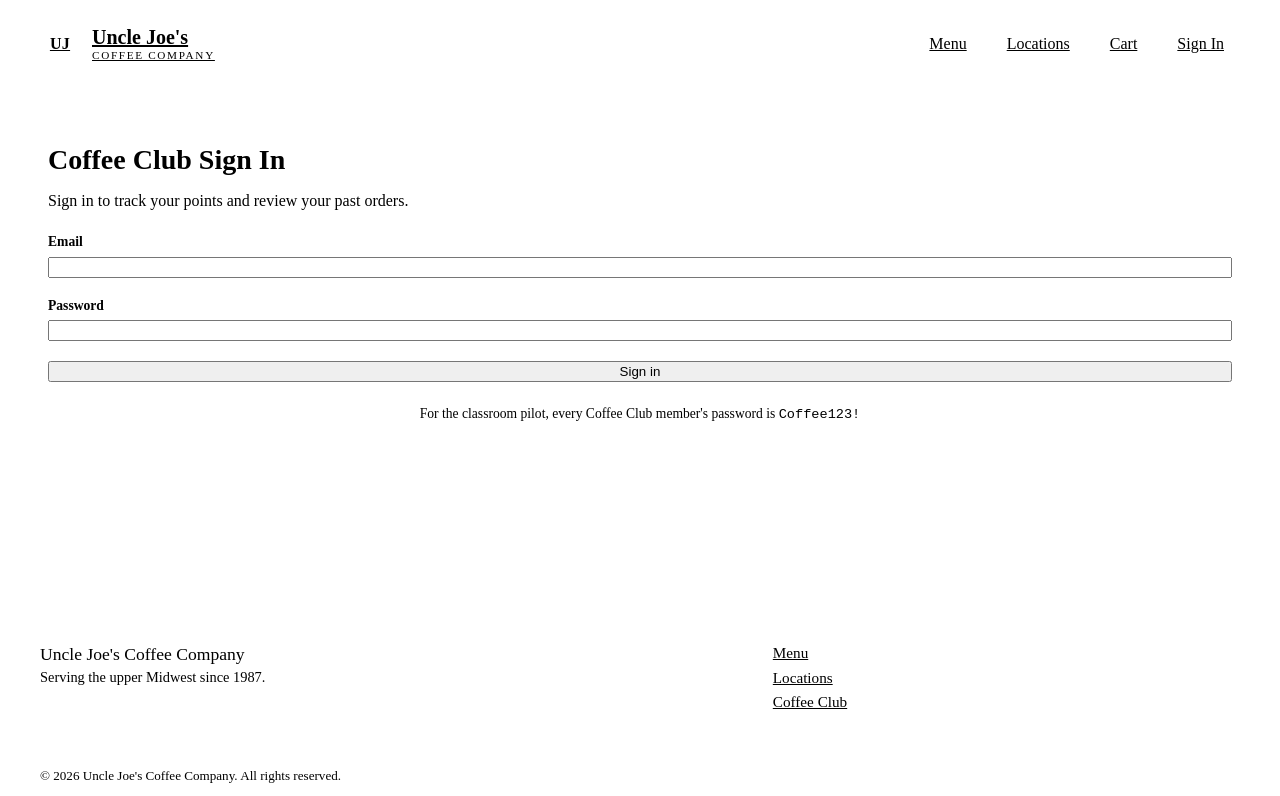
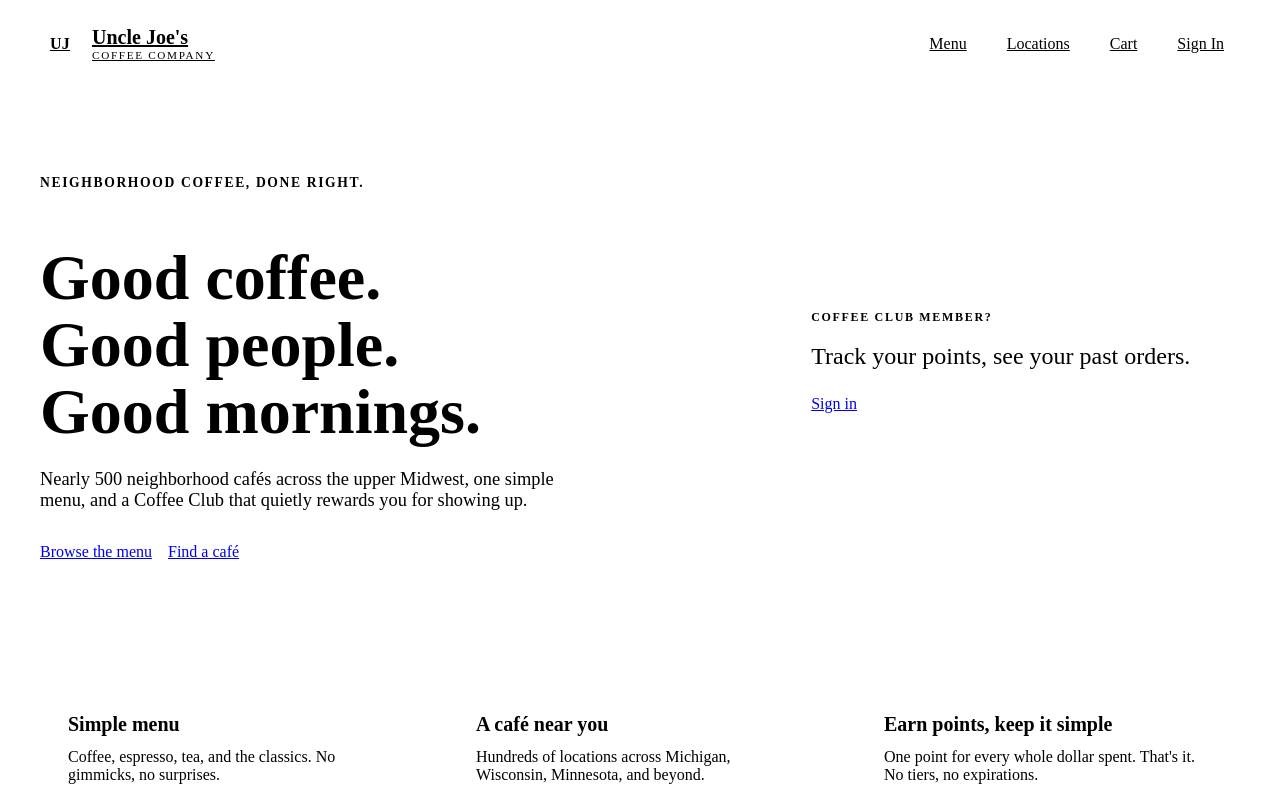
Before and after one commit to Knittala/uncle-joes-frontend, a Vue app: page / in a window 1280 px wide. Before the commit this address led to /login. Shown: the top 796 px of the page. Built offline with nearby package versions, Linux system fonts and the light colour scheme; the HTML template or start-up script is replaced by a standard one.

Commit message:
Refactor router to include new views and auth checks

```diff
--- a/src/router/index.js
+++ b/src/router/index.js
@@ -1,16 +1,45 @@
 import { createRouter, createWebHistory } from 'vue-router';
-import MenuView from '../views/MenuView.vue';
-import LoginView from '../views/LoginView.vue';
+import { auth } from '../stores/auth';
+
+import HomeView         from '../views/HomeView.vue';
+import MenuView         from '../views/MenuView.vue';
+import LocationsView    from '../views/LocationsView.vue';
+import LoginView        from '../views/LoginView.vue';
+import AccountView      from '../views/AccountView.vue';
+import CartView         from '../views/CartView.vue';
+import CheckoutView     from '../views/CheckoutView.vue';
+import ReceiptView      from '../views/ReceiptView.vue';
+import OrderHistoryView from '../views/OrderHistoryView.vue';
+import PointsView       from '../views/PointsView.vue';
 
 const routes = [
-  { path: '/', redirect: '/login' },
-  { path: '/login', name: 'Login', component: LoginView },
-  { path: '/menu', name: 'Menu', component: MenuView }
+  { path: '/',              name: 'Home',         component: HomeView },
+  { path: '/menu',          name: 'Menu',         component: MenuView },
+  { path: '/locations',     name: 'Locations',    component: LocationsView },
+  { path: '/login',         name: 'Login',        component: LoginView },
+  { path: '/cart',          name: 'Cart',         component: CartView },
+  { path: '/checkout',      name: 'Checkout',     component: CheckoutView },
+  { path: '/receipt/:orderId', name: 'Receipt',   component: ReceiptView, props: true },
+
+  // Member-only pages — redirect to /login if not signed in
+  { path: '/account',       name: 'Account',      component: AccountView,      meta: { requiresAuth: true } },
+  { path: '/orders',        name: 'OrderHistory', component: OrderHistoryView, meta: { requiresAuth: true } },
+  { path: '/points',        name: 'Points',       component: PointsView,       meta: { requiresAuth: true } },
+
+  // Catch-all
+  { path: '/:pathMatch(.*)*', redirect: '/' }
 ];
 
 const router = createRouter({
   history: createWebHistory(),
-  routes
+  routes,
+  scrollBehavior() { return { top: 0 }; }
+});
+
+router.beforeEach((to) => {
+  if (to.meta.requiresAuth && !auth.user) {
+    return { name: 'Login', query: { redirect: to.fullPath } };
+  }
 });
 
 export default router;
```
